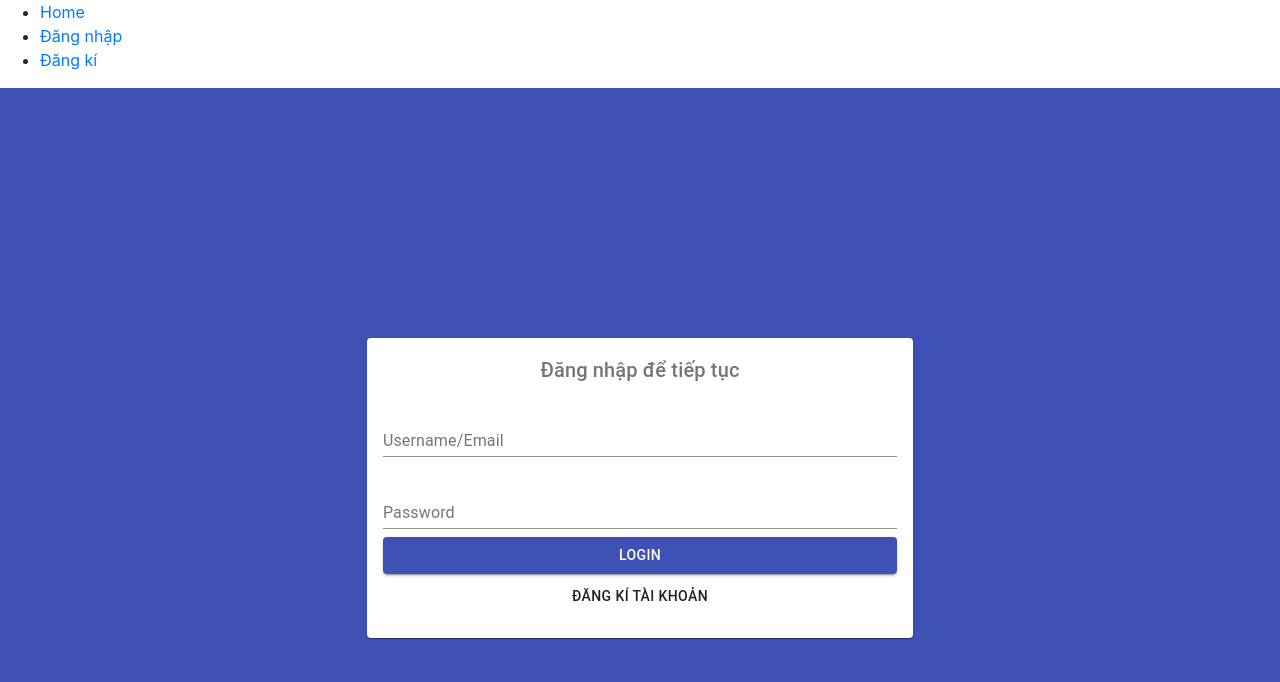
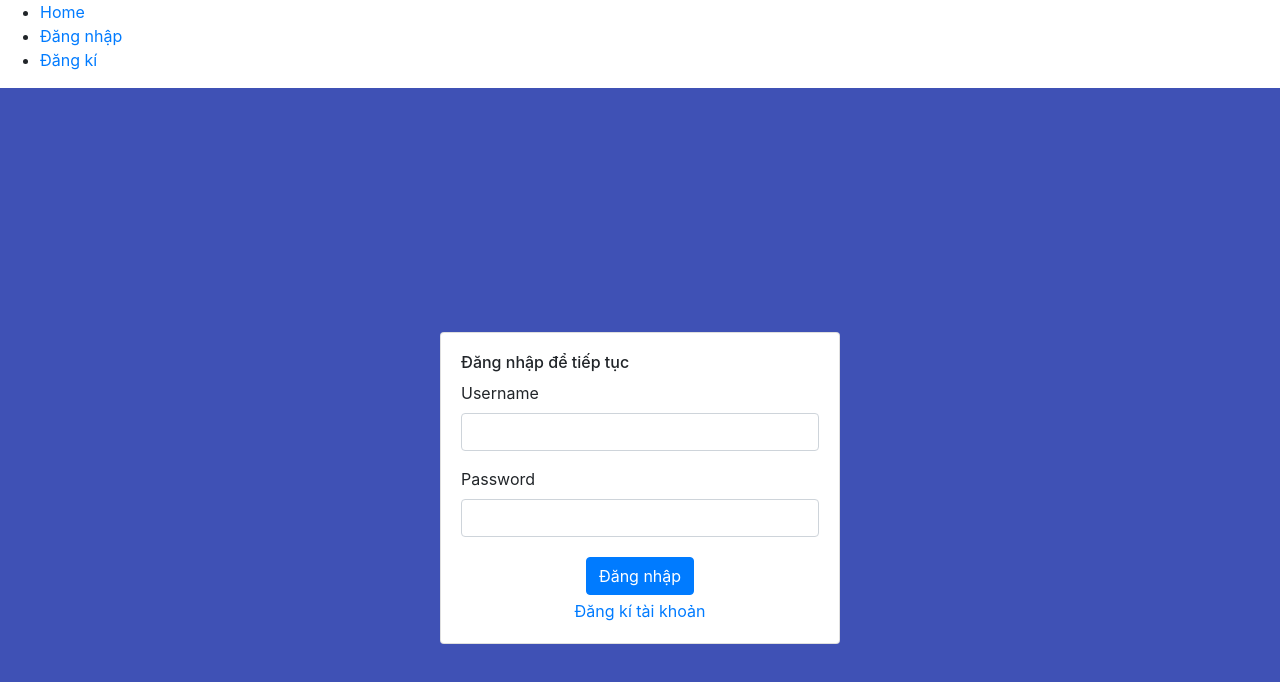
Before and after one commit to vanbui93/vd-login, a React (Create React App) app: page /login in a window 1280 px wide. Shown: the top 682 px of the page. Built offline with nearby package versions, Linux system fonts and the light colour scheme.

Commit message:
Login page

```diff
--- a/package.json
+++ b/package.json
@@ -8,6 +8,7 @@
     "@testing-library/react": "^9.5.0",
     "@testing-library/user-event": "^7.2.1",
     "axios": "^0.19.2",
+    "bcrypt": "^5.0.0",
     "bootstrap": "^4.5.0",
     "classnames": "^2.2.6",
     "connected-react-router": "^6.8.0",
--- a/src/App.js
+++ b/src/App.js
@@ -11,7 +11,7 @@ import SignupPage from './containers/SignupPage';
 import HomePage from './containers/HomePage';
 import { history } from './helpers/history';
 import { connect } from 'react-redux';
-import alertMessages from './reducers/alertMessages';
+import { PropTypes } from 'prop-types';
 
 var joinClasses = require('classnames');
 
@@ -20,12 +20,16 @@ class App extends React.Component {
 
 render() {
   const { alertMessage } = this.props;
-  console.log(alertMessage);
   return (
     <div className="App">
 
       {alertMessage.message &&
-        <div className={joinClasses('alert',{'alert-success': `${alertMessage.type}`})}>{alertMessage.message}</div>
+        <div className={joinClasses('alert',{'alert-success': `${alertMessage.type}`})}>
+          {alertMessage.message}
+          <button type="button" className="close" data-dismiss="alert" aria-label="Close">
+            <span aria-hidden="true">&times;</span>
+          </button>
+        </div>
       }
 
       <Router history={history}>
@@ -53,6 +57,10 @@ render() {
 }
 }
 
+App.propTypes = {
+  alertMessage: PropTypes.object.isRequired,
+}
+
 const mapStateToProps = (state, ownProps) => {
   return {
     alertMessage: state.alertMessages
--- /dev/null
+++ b/src/actions/loginActions.js
@@ -0,0 +1,7 @@
+import axios from 'axios';
+
+export function userLoginRequest (userData) {
+    return dispatch => {
+        return axios.get('http://localhost:3000/users', userData);
+    }
+}
--- a/src/containers/LoginPage/index.js
+++ b/src/containers/LoginPage/index.js
@@ -1,91 +1,91 @@
-import React, { Component } from 'react'
-import { withStyles } from '@material-ui/core/styles';
-import styles from './styles';
-import { Card, Typography, CardContent, TextField, Button } from '@material-ui/core';
-import PropTypes from 'prop-types';
+import React, { Component } from 'react';
+import { connect } from 'react-redux';
 import { Link } from 'react-router-dom';
+import './styles.css';
+import PropTypes from 'prop-types'
+import { bindActionCreators } from 'redux';
+import { userLoginRequest } from './../../actions/loginActions';
 
 class LoginPage extends Component {
   constructor(props) {
     super(props);
     this.state = {
-      identifier: '',
-      password:'',
-      errors: {},
+      user: {
+        identifier: '',
+        password:'',
+      },
       isLoading: false,
+      submitted: false,
     };
   }
 
-  onSubmit = (e) => {
-    e.preventDefault();
-    if(this.isValid()){
-
-    }
-  }
-
-  onChange = (e) => {
-    var event = e.target;
-    var name = event.name;
-    var value = event.value;
+  handleChange = (e) => {
+    var target = e.target;
+    var name = target.name;
+    var value = target.value;
+    const { user } = this.state;
     this.setState({
-      [name]: value
+      user: {
+        ...user,
+        [name]: value
+      }
     });
   }
 
+  handleSubmit = (e) => {
+    e.preventDefault();
+    this.setState({ submitted: true, isLoading: true });
+    this.props.userLoginRequest(this.state)
+  }
+
   render() {
-    const { classes } = this.props;
-    const { errors, identifier, password, isLoading } = this.state;
+    const { submitted, user, isLoading } = this.state;
     return (
-      <div className={classes.background}>
-        <div className={classes.login}>
-          <Card>
-            <CardContent>
-              <form onSubmit={this.onSubmit}>
-                <div className="text-xs-center pb-xs">
-                  <Typography variant="h6" className={classes.title} color="textSecondary" gutterBottom>
-                   Đăng nhập để tiếp tục
-                  </Typography>
-                  <TextField
-                    field="identifier"
-                    label="Username/Email"
-                    value={identifier}
-                    error={errors.identifier}
-                    onChange={this.onChange}
-
-                    className={classes.textField}
-                    fullWidth
-                    margin="normal"
-                  />
-                  <TextField
-                    field="identifier"
-                    label="Password"
-                    value={password}
-                    error={errors.password}
-                    onChange={this.onChange}
-
-                    className={classes.textField}
-                    fullWidth
-                    type="password"
-                    margin="normal"
-                  />
-                  <Button
-                    variant="contained"
-                    color="primary"
-                    fullWidth
-                    type="submit"
-                    disabled={isLoading}
-                  >
-                    Login
-                  </Button>
+      <div className="background">
+        <div className="login">
+            <div className="card">
+              <form onSubmit={this.handleSubmit}>
+                <div className="card-body text-xs-center pb-xs">
+                  <h6>Đăng nhập để tiếp tục</h6>
+                  <div className="form-group">
+                    <label htmlFor="identifier">Username</label>
+                    <input
+                      value={user.identifier}
+                      onChange={this.handleChange}
+                      type="text"
+                      name="identifier"
+                      className="form-control"
+                    />
+                    {submitted && ! user.identifier &&
+                      <div className="help-block">UserName is required</div>
+                    }
+                  </div>
+                  <div className="form-group">
+                    <label htmlFor="password">Password</label>
+                    <input
+                      value={user.password}
+                      onChange={this.handleChange}
+                      type="text"
+                      name="password"
+                      className="form-control"
+                    />
+                    {submitted && ! user.password &&
+                      <div className="help-block">Password is required</div>
+                    }
+                  </div>
                   <div className="pt-1 text-md-center">
-                    <Link to="/signup">
-                      <Button>Đăng kí tài khoản</Button>
-                    </Link>
+                    <div className="btn-block">
+                      <button type="submit" className="btn btn-primary" disabled={isLoading}>Đăng nhập</button>
+                    </div>
+                  </div>
+                  <div className="pt-1 text-md-center">
+                    <div className="btn-block">
+                      <Link to="/signup">Đăng kí tài khoản</Link>
+                    </div>
                   </div>
                 </div>
               </form>
-            </CardContent>
-          </Card>
+            </div>
         </div>
       </div>
     )
@@ -93,7 +93,13 @@ class LoginPage extends Component {
 }
 
 LoginPage.propTypes={
-  classes:PropTypes.object,
+  userLoginRequest:PropTypes.func.isRequired,
 }
 
-export default withStyles(styles)(LoginPage);
+const mapDispatchToProps = (dispatch, Props) => {
+  return {
+      userLoginRequest:bindActionCreators(userLoginRequest, dispatch)
+    }
+}
+
+export default connect(null, mapDispatchToProps)(LoginPage);
--- /dev/null
+++ b/src/containers/LoginPage/styles.css
@@ -0,0 +1,3 @@
+.login {
+  min-width: 400px;
+}
--- a/src/containers/LoginPage/styles.js
+++ /dev/null
@@ -1,14 +0,0 @@
-const styles = (theme) => ({
-  background: {
-    backgroundColor: theme.palette.primary.main,
-    padding: 40,
-    display: 'flex',
-    flexDirection: 'column',
-    alignItems: 'center',
-    justifyContent: 'center',
-    minHeight: '100vh',
-    textAlign: 'center',
-    flex: '1 0 auto',
-  }
-});
-export default styles;
--- a/src/containers/SignupPage/SignUpForm.js
+++ b/src/containers/SignupPage/SignUpForm.js
@@ -142,8 +142,8 @@ class SignUpForm extends Component {
                 <label className="custom-control-label" htmlFor="chkbStatus">Tôi đã đọc và đồng ý điều khoản</label>
               </div>
               {submitted && ! user.chkbStatus &&
-                  <div className="help-block">This field is required</div>
-                }
+                <div className="help-block">This field is required</div>
+              }
             </div>
             <div className="pt-1 text-md-center">
               <div className="btn-block">
--- a/src/reducers/alertMessages.js
+++ b/src/reducers/alertMessages.js
@@ -11,7 +11,7 @@ const alertMessages = (state = initialState, action) => {
   switch (action.type) {
     case types.ALERT_MESSAGE:
     return {
-      id: shortid,
+      id: shortid.generate(),
       type: action.message.type,
       message: action.message.message
     }
```
Also changed, not shown: src/helpers/fake_backend.js (added, +129 -0 lines), users.json (+63 -0 lines), 2 other files (tests, documents, lock files or other folders).
